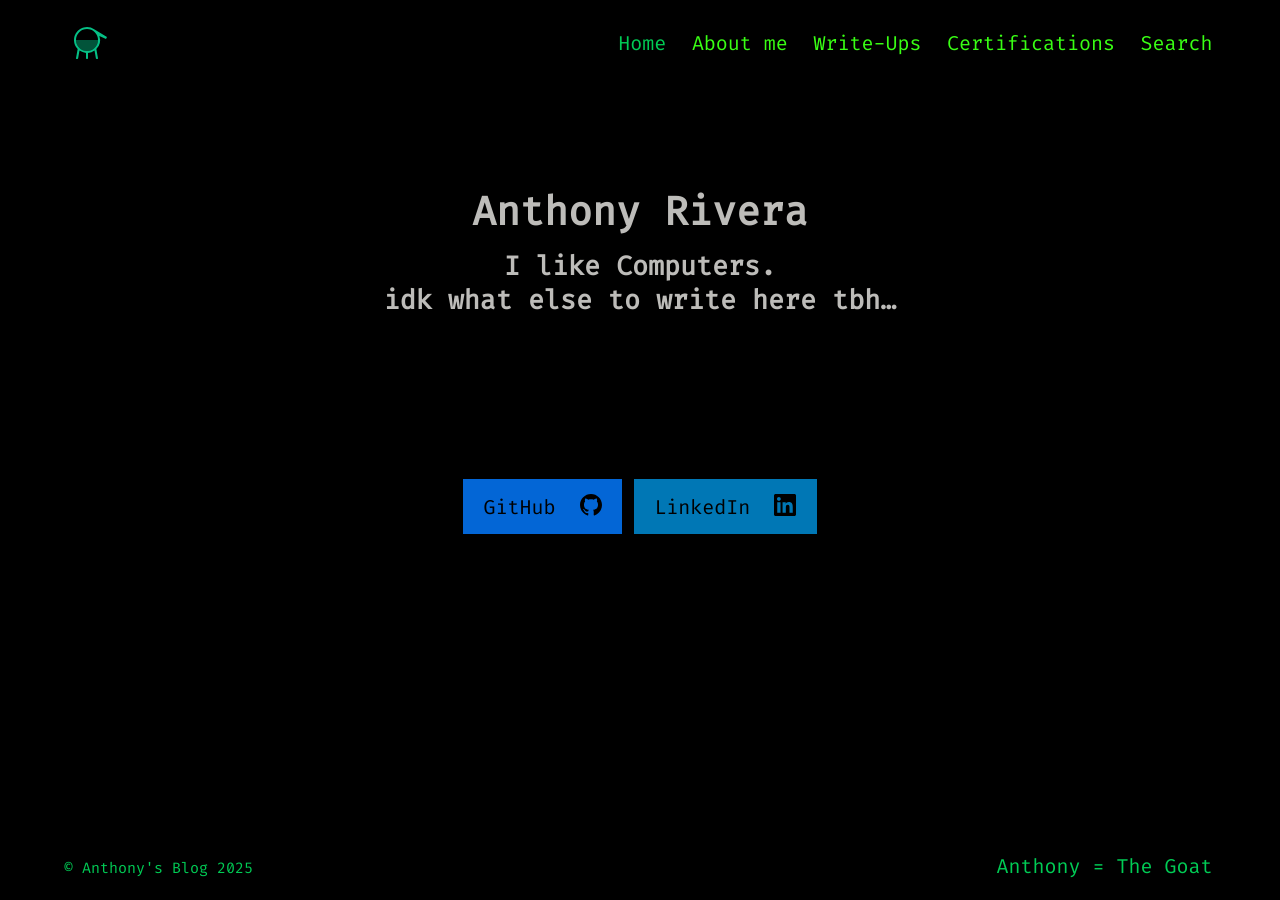
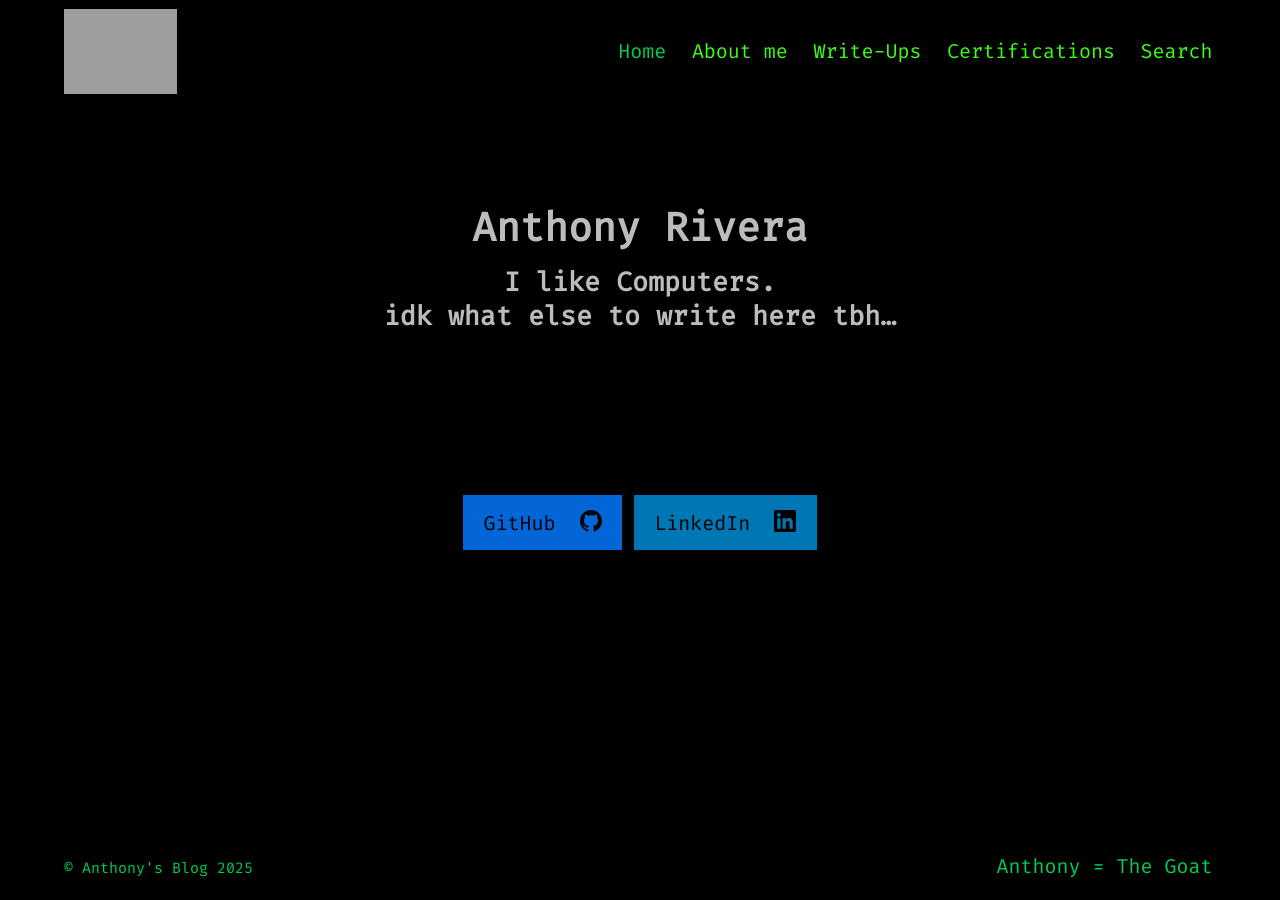
Before and after one commit to 4nthvny/4nthvny.github.io, a Jekyll site: the page built from index.md, in a window 1280 px wide. Built offline with Jekyll 4.4.1, drawn with Linux system fonts in a browser that asks for light colours.

Commit message:
Update _config.yml

```diff
--- a/_config.yml
+++ b/_config.yml
@@ -92,7 +92,7 @@
 encoding: utf-8 # Make sure the encoding is right
 lang: en-GB # Set the site language
 title: "Anthony's Blog" # Site name or title, also used in jekyll-seo-tag
-logo: "/assets/logos/logo.svg" # Site logo, also used in jekyll-seo-tag
+logo: "/assets/logos/logo(1).png" # Site logo, also used in jekyll-seo-tag
 description: "" # Site description and default description, also used in jekyll-seo-tag
 url: "https://alembic.darn.es" # Site url, also used in jekyll-seo-tag
 baseurl: ""
```
